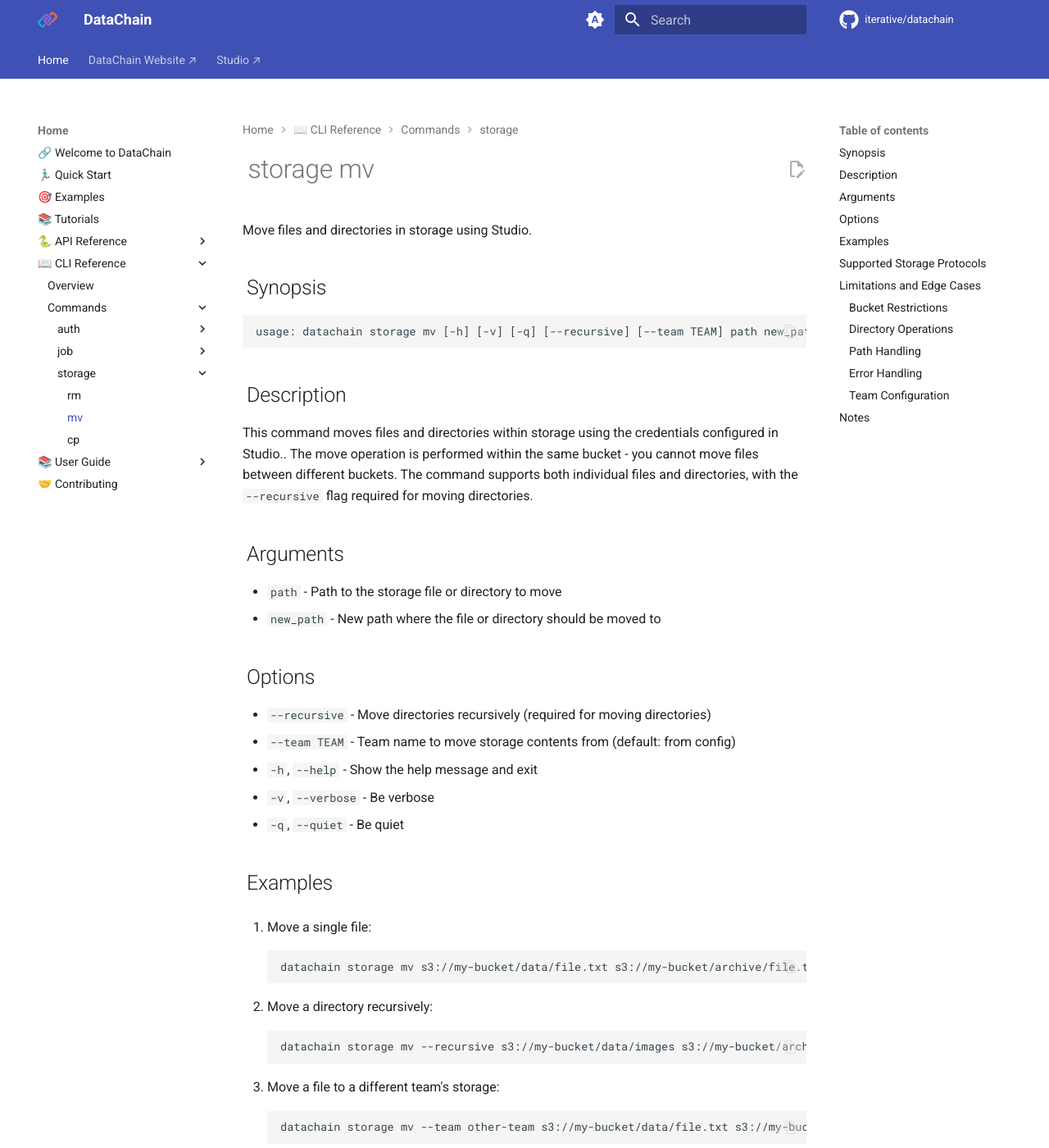
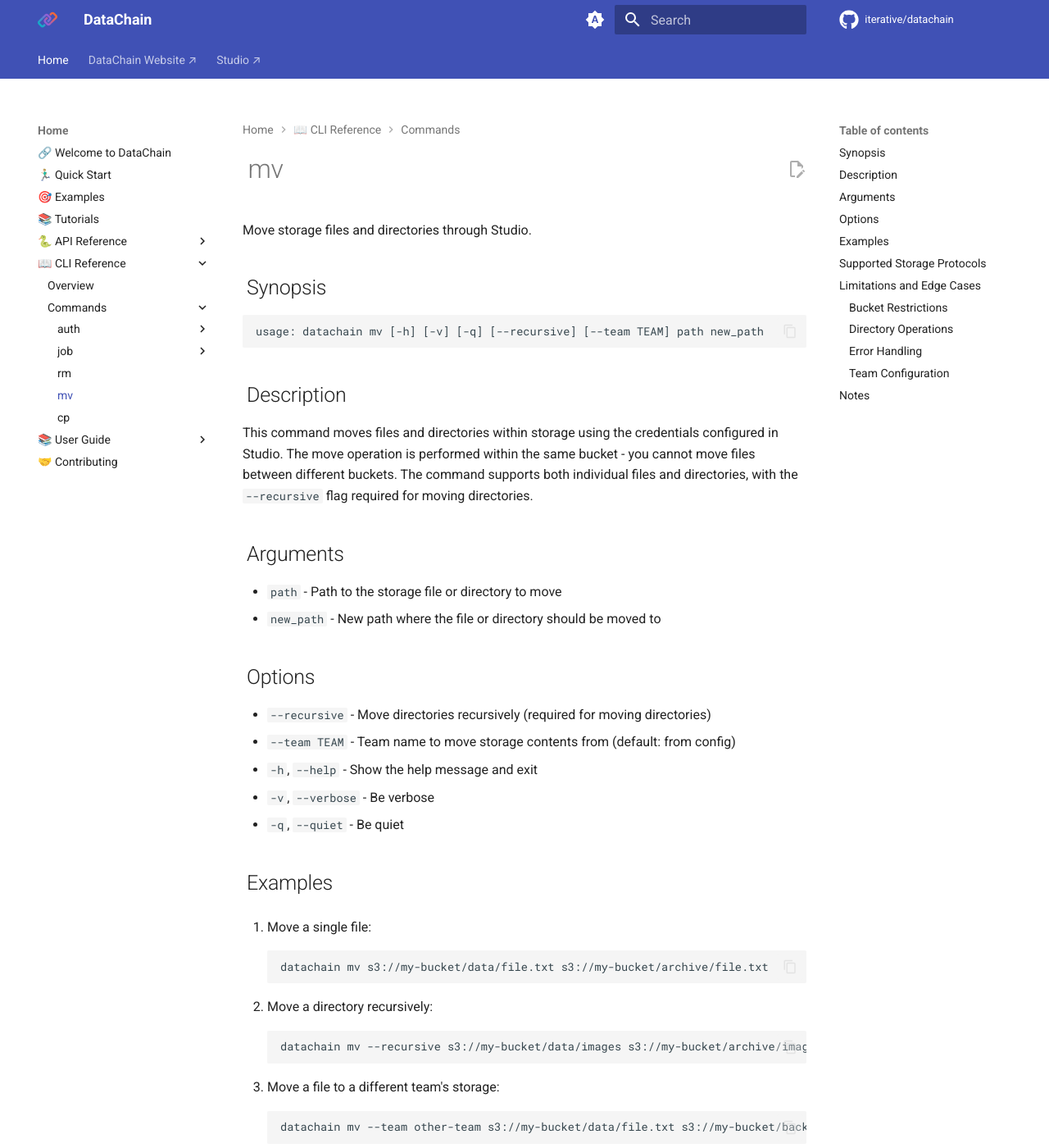
Before and after one commit to iterative/datachain, an MkDocs documentation site: the page built from docs/commands/mv.md, in a window 1280 px wide and 1400 px high. Shown: the whole window at 82% size. Built offline with MkDocs 1.6.1 and Material for MkDocs 9.7.7, drawn with Linux system fonts in a browser that asks for light colours; comment, search, counter and statistics services are not loaded; some of the changed text lies outside the part shown.

Commit message:
Merge with top level cp

````diff
--- a/docs/commands/storage/mv.md
+++ b/docs/commands/mv.md
@@ -1,16 +1,16 @@
-# storage mv
+# mv
 
-Move files and directories in storage using Studio.
+Move storage files and directories through Studio.
 
 ## Synopsis
 
 ```usage
-usage: datachain storage mv [-h] [-v] [-q] [--recursive] [--team TEAM] path new_path
+usage: datachain mv [-h] [-v] [-q] [--recursive] [--team TEAM] path new_path
 ```
 
 ## Description
 
-This command moves files and directories within storage using the credentials configured in Studio.. The move operation is performed within the same bucket - you cannot move files between different buckets. The command supports both individual files and directories, with the `--recursive` flag required for moving directories.
+This command moves files and directories within storage using the credentials configured in Studio. The move operation is performed within the same bucket - you cannot move files between different buckets. The command supports both individual files and directories, with the `--recursive` flag required for moving directories.
 
 ## Arguments
 
@@ -29,27 +29,27 @@
 
 1. Move a single file:
 ```bash
-datachain storage mv s3://my-bucket/data/file.txt s3://my-bucket/archive/file.txt
+datachain mv s3://my-bucket/data/file.txt s3://my-bucket/archive/file.txt
 ```
 
 2. Move a directory recursively:
 ```bash
-datachain storage mv --recursive s3://my-bucket/data/images s3://my-bucket/archive/images
+datachain mv --recursive s3://my-bucket/data/images s3://my-bucket/archive/images
 ```
 
 3. Move a file to a different team's storage:
 ```bash
-datachain storage mv --team other-team s3://my-bucket/data/file.txt s3://my-bucket/backup/file.txt
+datachain mv --team other-team s3://my-bucket/data/file.txt s3://my-bucket/backup/file.txt
 ```
 
 4. Move a file with verbose output:
 ```bash
-datachain storage mv -v s3://my-bucket/data/file.txt s3://my-bucket/processed/file.txt
+datachain mv -v s3://my-bucket/data/file.txt s3://my-bucket/processed/file.txt
 ```
 
 5. Move a directory to a subdirectory:
 ```bash
-datachain storage mv --recursive s3://my-bucket/datasets/raw s3://my-bucket/datasets/processed/raw
+datachain mv --recursive s3://my-bucket/datasets/raw s3://my-bucket/datasets/processed/raw
 ```
 
 ## Supported Storage Protocols
@@ -58,7 +58,6 @@
 - **AWS S3**: `s3://bucket-name/path`
 - **Google Cloud Storage**: `gs://bucket-name/path`
 - **Azure Blob Storage**: `az://container-name/path`
-- **Local file system**: `file:///path/to/directory`
 
 ## Limitations and Edge Cases
 
@@ -69,8 +68,6 @@
 - **Recursive flag required**: Moving directories requires the `--recursive` flag. Without it, the operation will fail
 - **Directory structure preservation**: When moving directories, the internal structure is preserved
 
-### Path Handling
-- **Relative vs absolute paths**: Both relative and absolute paths within the bucket are supported
 
 ### Error Handling
 - **File not found**: If the source file or directory doesn't exist, the operation will fail
--- a/mkdocs.yml
+++ b/mkdocs.yml
@@ -98,10 +98,9 @@
                   - cancel: commands/job/cancel.md
                   - ls: commands/job/ls.md
                   - clusters: commands/job/clusters.md
-              - storage:
-                  - rm: commands/storage/rm.md
-                  - mv: commands/storage/mv.md
-                  - cp: commands/storage/cp.md
+              - rm: commands/rm.md
+              - mv: commands/mv.md
+              - cp: commands/cp.md
       - 📚 User Guide:
           - Overview: guide/index.md
           - 📡 Interacting with remote storage: guide/remotes.md
````
Also changed, not shown: docs/commands/cp.md (added, +175 -0 lines), docs/commands/rm.md (renamed from docs/commands/storage/rm.md, +9 -13 lines), docs/commands/storage/cp.md (deleted, +0 -168 lines), 4 other files.
